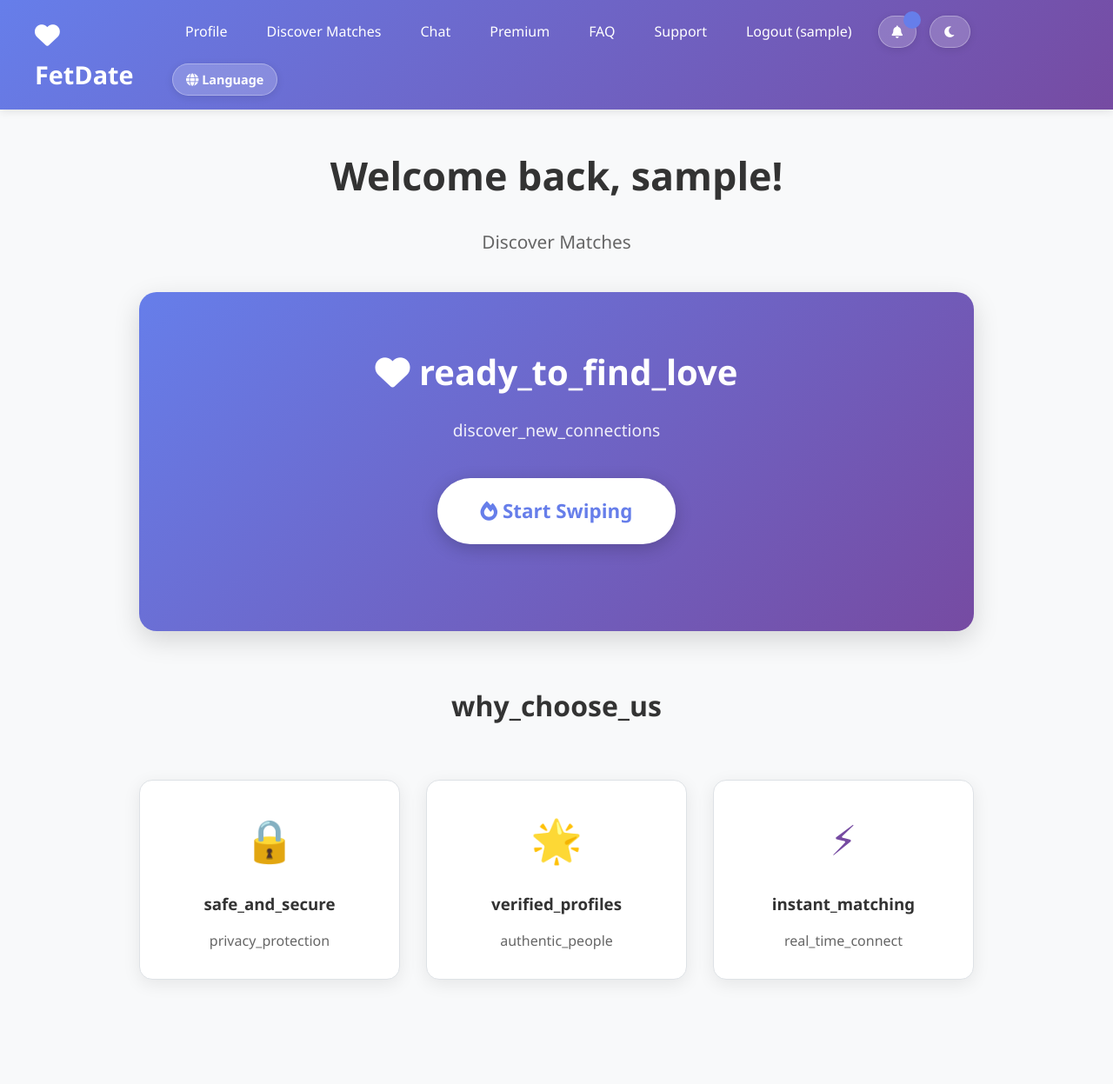
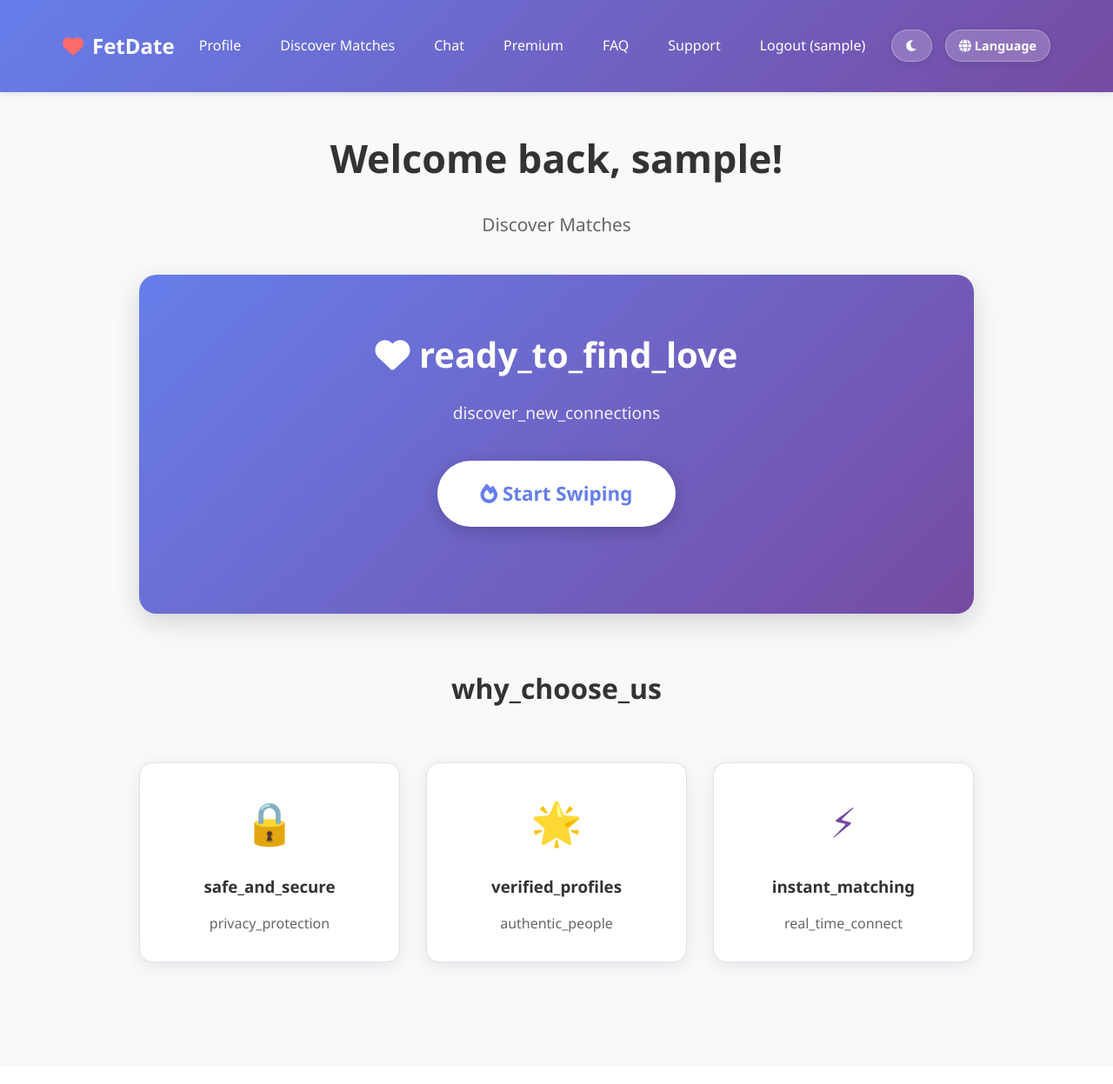
Before and after one commit to Zdristi/fetfinder, a Flask app: page / in a window 1280 px wide. Shown: the whole page at 87% size. After the commit the page ends 1117 px from the top, so only its background shows below. Run offline with Flask 3, Linux system fonts and the light colour scheme; the visitor is signed in with stand-in values (Sample User, id 1); data that the repository does not hold is empty.

Commit message:
Исправлена структура базового шаблона и система чата поддержки

```diff
--- a/templates/base.html
+++ b/templates/base.html
@@ -11,14 +11,14 @@
 </head>
 <body>
     <div class="header">
-        <div class="header-content">
-            <div class="logo">
-                <a href="{{ url_for('home') }}">
-                    <i class="fas fa-heart"></i>
+        <div class="header-content" style="display: flex; justify-content: space-between; align-items: center; flex-wrap: wrap; padding: 1rem 2rem;">
+            <div class="logo" style="flex: 0 0 auto;">
+                <a href="{{ url_for('home') }}" style="display: flex; align-items: center; text-decoration: none; color: white; font-size: 1.5rem; font-weight: bold;">
+                    <i class="fas fa-heart" style="margin-right: 10px; color: #ff6b6b;"></i>
                     FetDate
                 </a>
             </div>
-            <div class="nav-links">
+            <div class="nav-links" style="display: flex; flex-wrap: wrap; gap: 15px; align-items: center; justify-content: flex-end; flex: 1 1 auto;">
                 {% if current_user.is_authenticated %}
                     <a href="{{ url_for('profile') }}">{{ get_text('profile') }}</a>
                     <a href="{{ url_for('swipe') }}">{{ get_text('discover') }}</a>
@@ -31,25 +31,6 @@
                         <a href="{{ url_for('admin') }}">Admin Panel</a>
                     {% endif %}
                     <a href="{{ url_for('logout') }}">{{ get_text('logout') }} ({{ current_user.username }})</a>
-
-                <!-- Notifications dropdown -->
-                <div class="notification-dropdown" style="position: relative; display: inline-block;">
-                    <button class="btn" style="background: rgba(255,255,255,0.2); border: 1px solid rgba(255,255,255,0.3); padding: 8px 15px; font-size: 0.9rem;" onclick="toggleNotifications()">
-                        <i class="fas fa-bell"></i>
-                        <span id="notification-count" style="display: none; position: absolute; top: -5px; right: -5px; background: var(--primary); color: white; border-radius: 50%; width: 20px; height: 20px; font-size: 0.7rem; display: flex; align-items: center; justify-content: center;"></span>
-                    </button>
-                    <div id="notificationDropdown" style="display: none; position: absolute; top: 100%; right: 0; background: var(--card-bg); border-radius: 8px; box-shadow: 0 5px 15px rgba(0,0,0,0.1); z-index: 1000; min-width: 300px; max-height: 500px; overflow-y: auto;">
-                        <div style="padding: 15px; border-bottom: 1px solid var(--border-color); display: flex; justify-content: space-between; align-items: center;">
-                            <h4 style="margin: 0;">{{ get_text('notifications') or 'Notifications' }}</h4>
-                            <button id="mark-all-read-btn" type="button" class="btn btn-sm" style="padding: 5px 10px; font-size: 0.8rem; display: none;" onclick="markAllNotificationsAsRead()">{{ get_text('mark_all_read') or 'Mark all read' }}</button>
-                        </div>
-                        <div id="notifications-list" style="max-height: 400px; overflow-y: auto;">
-                            <!-- Notifications will be loaded here -->
-                        </div>
-                    </div>
-                </div>
-</file>
-</file>
                 {% else %}
                     <a href="{{ url_for('login') }}">{{ get_text('login') }}</a>
                 {% endif %}
@@ -99,13 +80,11 @@
             htmlElement.classList.add('theme-transition');
 
             if (htmlElement.getAttribute('data-theme') === 'dark') {
-                htmlElement.removeAttribute('data-theme');
-                themeIcon.className = 'fas fa-moon';
-                localStorage.setItem('theme', 'light');
+                htmlElement.setAttribute('data-theme', 'light');
+                themeIcon.className = 'fas fa-moon theme-icon';
             } else {
                 htmlElement.setAttribute('data-theme', 'dark');
-                themeIcon.className = 'fas fa-sun';
-                localStorage.setItem('theme', 'dark');
+                themeIcon.className = 'fas fa-sun theme-icon';
             }
 
             // Remove transition class after animation completes
@@ -114,150 +93,174 @@
             }, 300);
         }
 
-        // Apply saved theme on page load
-        document.addEventListener('DOMContentLoaded', function() {
-            const savedTheme = localStorage.getItem('theme');
-            const themeIcon = document.getElementById('themeIcon');
-
-            if (savedTheme === 'dark') {
-                document.documentElement.setAttribute('data-theme', 'dark');
-                themeIcon.className = 'fas fa-sun';
-            } else {
-                themeIcon.className = 'fas fa-moon';
-            }
-        });
-
+        // Language menu toggle
         function toggleLanguageMenu() {
             const menu = document.getElementById('languageMenu');
             menu.style.display = menu.style.display === 'block' ? 'none' : 'block';
         }
 
-        // Close menu when clicking outside
-        window.onclick = function(event) {
+        // Close language menu when clicking outside
+        document.addEventListener('click', function(event) {
+            const languageSwitcher = document.querySelector('.language-switcher');
             const menu = document.getElementById('languageMenu');
-            const button = event.target.closest('.language-switcher');
-            if (menu && !button) {
+
+            if (menu && languageSwitcher && !languageSwitcher.contains(event.target)) {
                 menu.style.display = 'none';
             }
+        });
 
-            // Close notification dropdown when clicking outside
-            const notificationDropdown = document.getElementById('notificationDropdown');
-            const notificationButton = event.target.closest('.notification-dropdown');
-            if (notificationDropdown && !notificationButton) {
-                notificationDropdown.style.display = 'none';
+        // Close language menu when pressing Escape
+        document.addEventListener('keydown', function(event) {
+            if (event.key === 'Escape') {
+                const menu = document.getElementById('languageMenu');
+                if (menu) {
+                    menu.style.display = 'none';
+                }
+            }
+        });
+
+        // Notifications dropdown with animation
+        function toggleNotifications() {
+            const dropdown = document.getElementById('notificationDropdown');
+            if (dropdown) {
+                dropdown.style.display = dropdown.style.display === 'block' ? 'none' : 'block';
+
+                // Add animation
+                if (dropdown.style.display === 'block') {
+                    dropdown.style.opacity = '0';
+                    dropdown.style.transform = 'translateY(-10px)';
+                    setTimeout(() => {
+                        dropdown.style.transition = 'opacity 0.3s ease, transform 0.3s ease';
+                        dropdown.style.opacity = '1';
+                        dropdown.style.transform = 'translateY(0)';
+                    }, 10);
+                }
             }
         }
 
-        // Notification functions
-        function toggleNotifications() {
+        // Close notifications dropdown when clicking outside
+        document.addEventListener('click', function(event) {
+            const notificationDropdown = document.querySelector('.notification-dropdown');
             const dropdown = document.getElementById('notificationDropdown');
-            dropdown.style.display = dropdown.style.display === 'block' ? 'none' : 'block';
 
-            if(dropdown.style.display === 'block') {
+            if (dropdown && notificationDropdown && !notificationDropdown.contains(event.target)) {
+                dropdown.style.display = 'none';
+            }
+        });
+
+        // Close notifications dropdown when pressing Escape
+        document.addEventListener('keydown', function(event) {
+            if (event.key === 'Escape') {
+                const dropdown = document.getElementById('notificationDropdown');
+                if (dropdown) {
+                    dropdown.style.display = 'none';
+                }
+            }
+        });
+
+        // Mark all notifications as read
+        function markAllNotificationsAsRead() {
+            fetch('/api/mark_all_notifications_read', {
+                method: 'POST',
+                headers: {
+                    'Content-Type': 'application/json',
+                }
+            })
+            .then(response => response.json())
+            .then(data => {
+                if (data.status === 'success') {
+                    // Hide notification count
+                    const countElement = document.getElementById('notification-count');
+                    if (countElement) {
+                        countElement.style.display = 'none';
+                    }
+
+                    // Update notification list
                     loadNotifications();
                 }
+            })
+            .catch(error => {
+                console.error('Error marking all notifications as read:', error);
+            });
         }
 
+        // Load notifications
         function loadNotifications() {
             fetch('/api/notifications')
             .then(response => response.json())
             .then(data => {
                 const notificationsList = document.getElementById('notifications-list');
-                    const notificationCount = document.getElementById('notification-count');
+                const countElement = document.getElementById('notification-count');
+                const markAllReadBtn = document.getElementById('mark-all-read-btn');
 
-                    // Clear current notifications
+                if (notificationsList && data.length > 0) {
                     notificationsList.innerHTML = '';
 
-                    if(data.length > 0) {
-                        // Show notification count (show 9+ if more than 9)
-                        const displayCount = data.length > 9 ? '9+' : data.length;
-                        notificationCount.textContent = displayCount;
-                        notificationCount.style.display = 'flex';
+                    // Show notification count
+                    if (countElement) {
+                        const unreadCount = data.filter(n => !n.is_read).length;
+                        if (unreadCount > 0) {
+                            countElement.textContent = unreadCount;
+                            countElement.style.display = 'flex';
+                        } else {
+                            countElement.style.display = 'none';
+                        }
+                    }
 
-                        // Show the "Mark all read" button
-                        document.getElementById('mark-all-read-btn').style.display = 'block';
+                    // Show mark all read button if there are unread notifications
+                    if (markAllReadBtn) {
+                        const hasUnread = data.some(n => !n.is_read);
+                        markAllReadBtn.style.display = hasUnread ? 'inline-block' : 'none';
+                    }
 
-                        // Add each notification to the list
+                    // Add notifications to list
                     data.forEach(notification => {
-                            const notificationDiv = document.createElement('div');
-                            notificationDiv.className = 'notification-item';
-                            notificationDiv.style.padding = '10px 15px';
-                            notificationDiv.style.borderBottom = '1px solid var(--border-color)';
-                            notificationDiv.style.cursor = 'pointer';
-                            notificationDiv.style.background = notification.is_read ? 'transparent' : 'var(--bg-color)';
+                        const notificationElement = document.createElement('div');
+                        notificationElement.className = 'notification-item';
+                        notificationElement.style.padding = '15px';
+                        notificationElement.style.borderBottom = '1px solid var(--border-color)';
 
-                            notificationDiv.innerHTML = `
-                                <div style="display: flex; justify-content: space-between; align-items: flex-start;">
-                                    <div style="flex: 1;">
-                                        <div style="font-weight: bold; margin-bottom: 5px;">${notification.title}</div>
-                                        <div style="font-size: 0.9rem; color: var(--gray); margin-bottom: 5px;">${notification.content}</div>
-                                        <div style="font-size: 0.8rem; color: var(--gray);">${new Date(notification.timestamp).toLocaleString()}</div>
+                        if (!notification.is_read) {
+                            notificationElement.style.background = 'rgba(102, 126, 234, 0.1)';
+                        }
+
+                        notificationElement.innerHTML = `
+                            <div style="display: flex; justify-content: space-between; align-items: center; margin-bottom: 10px;">
+                                <h4 style="margin: 0; font-size: 1.1rem;">${notification.title}</h4>
+                                <span style="font-size: 0.8rem; color: var(--gray);">${new Date(notification.timestamp).toLocaleDateString()}</span>
                             </div>
-                                    ${!notification.is_read ? '<div style="width: 8px; height: 8px; background: var(--primary); border-radius: 50%; margin-left: 10px;"></div>' : ''}
-                                </div>
+                            <p style="margin: 0 0 15px 0; color: var(--text-color);">${notification.content}</p>
+                            ${notification.url ? `<a href="${notification.url}" class="btn btn-sm" style="padding: 5px 10px; font-size: 0.8rem;">View</a>` : ''}
                         `;
 
-                            if (!notification.is_read) {
-                                notificationDiv.style.fontWeight = 'bold';
+                        notificationsList.appendChild(notificationElement);
+                    });
+                } else if (notificationsList) {
+                    // No notifications
+                    notificationsList.innerHTML = '<div style="padding: 20px; text-align: center; color: var(--gray);">No notifications yet</div>';
+
+                    if (countElement) {
+                        countElement.style.display = 'none';
                     }
 
-                            notificationDiv.onclick = function() {
-                                markNotificationAsRead(notification.id);
-                                if (notification.url) {
-                                    window.location.href = notification.url;
+                    if (markAllReadBtn) {
+                        markAllReadBtn.style.display = 'none';
                     }
-                                notificationDiv.style.background = 'transparent';
-                                notificationDiv.style.fontWeight = 'normal';
-                            };
-
-                            notificationsList.appendChild(notificationDiv);
-                        });
-                    } else {
-                        // No notifications message
-                        notificationCount.style.display = 'none';
-                        document.getElementById('mark-all-read-btn').style.display = 'none';
-                        notificationsList.innerHTML = '<div style="padding: 15px; text-align: center; color: var(--gray);">{{ get_text('no_notifications') or 'No notifications yet' }}</div>';
                 }
             })
-                .catch(error => console.error('Error loading notifications:', error));
+            .catch(error => {
+                console.error('Error loading notifications:', error);
+            });
         }
 
-        function markNotificationAsRead(notificationId) {
-            fetch(`/api/notifications/${notificationId}/read`, {
-                method: 'POST',
-                headers: {
-                    'Content-Type': 'application/json'
-                }
-            })
-            .then(response => response.json())
-            .then(data => {
-                if(data.status === 'success') {
-                    // Reload notifications to update the count
-                    setTimeout(loadNotifications, 500);
-                }
-            })
-            .catch(error => console.error('Error marking notification as read:', error));
-        }
+        // Load notifications when page loads
+        document.addEventListener('DOMContentLoaded', function() {
+            loadNotifications();
+        });
 
-        function markAllNotificationsAsRead() {
-            fetch('/api/notifications/read-all', {
-                method: 'POST',
-                headers: {
-                    'Content-Type': 'application/json'
-                }
-            })
-            .then(response => response.json())
-            .then(data => {
-                if(data.status === 'success') {
-                    loadNotifications();
-                }
-            })
-            .catch(error => console.error('Error marking all notifications as read:', error));
-        }
-
-        // Check for new notifications every 30 seconds
-        setInterval(function() {
-            if(document.visibilityState === 'visible') {
+        // Periodically check for new notifications (every 30 seconds)
+        setInterval(() => {
+            if (document.hidden === false) {
                 loadNotifications();
             }
         }, 30000);
@@ -554,7 +557,5 @@
             background: var(--secondary);
         }
     </style>
-
-
 </body>
 </html>
```
Lines whose indentation alone changed are shown as unchanged.
